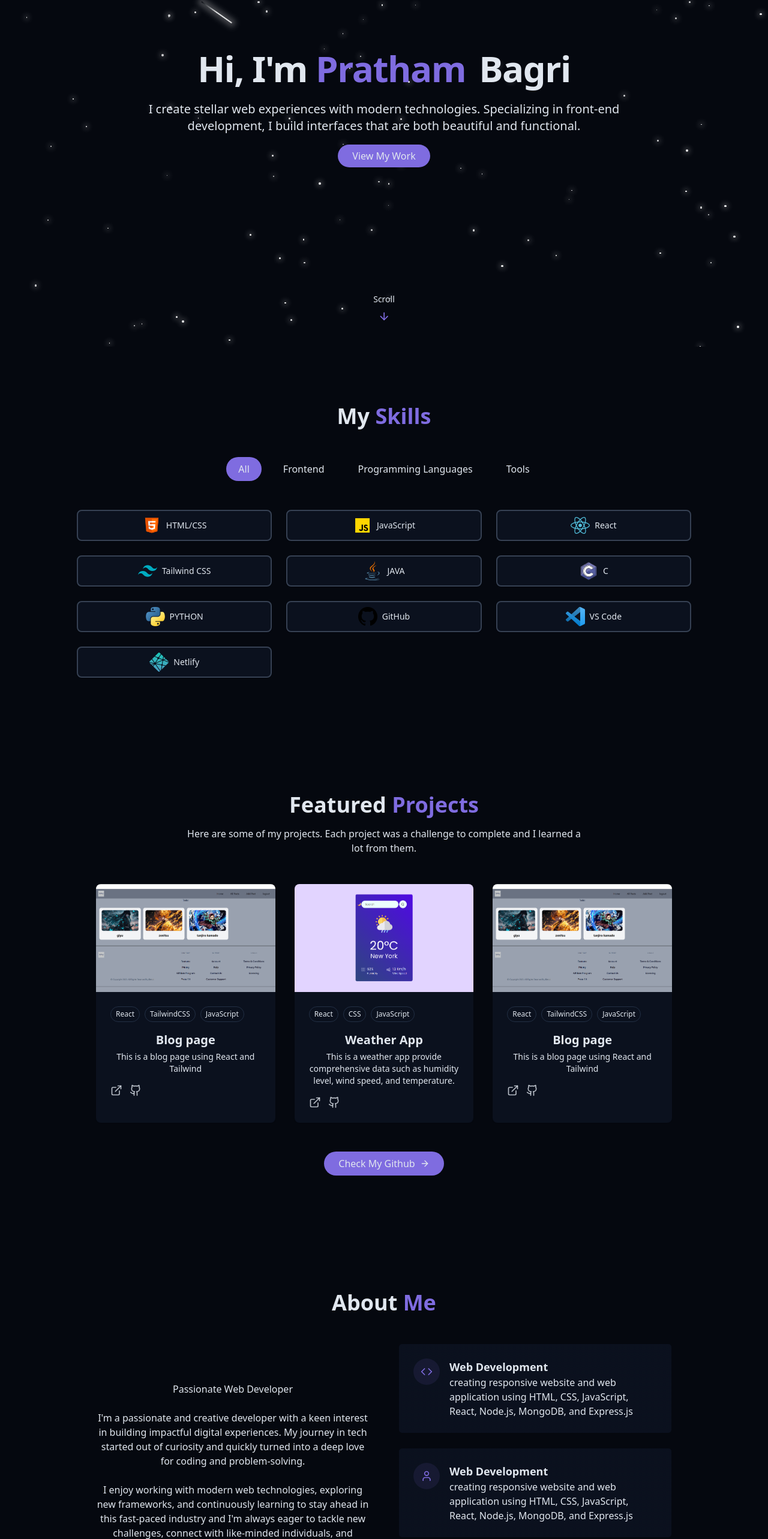
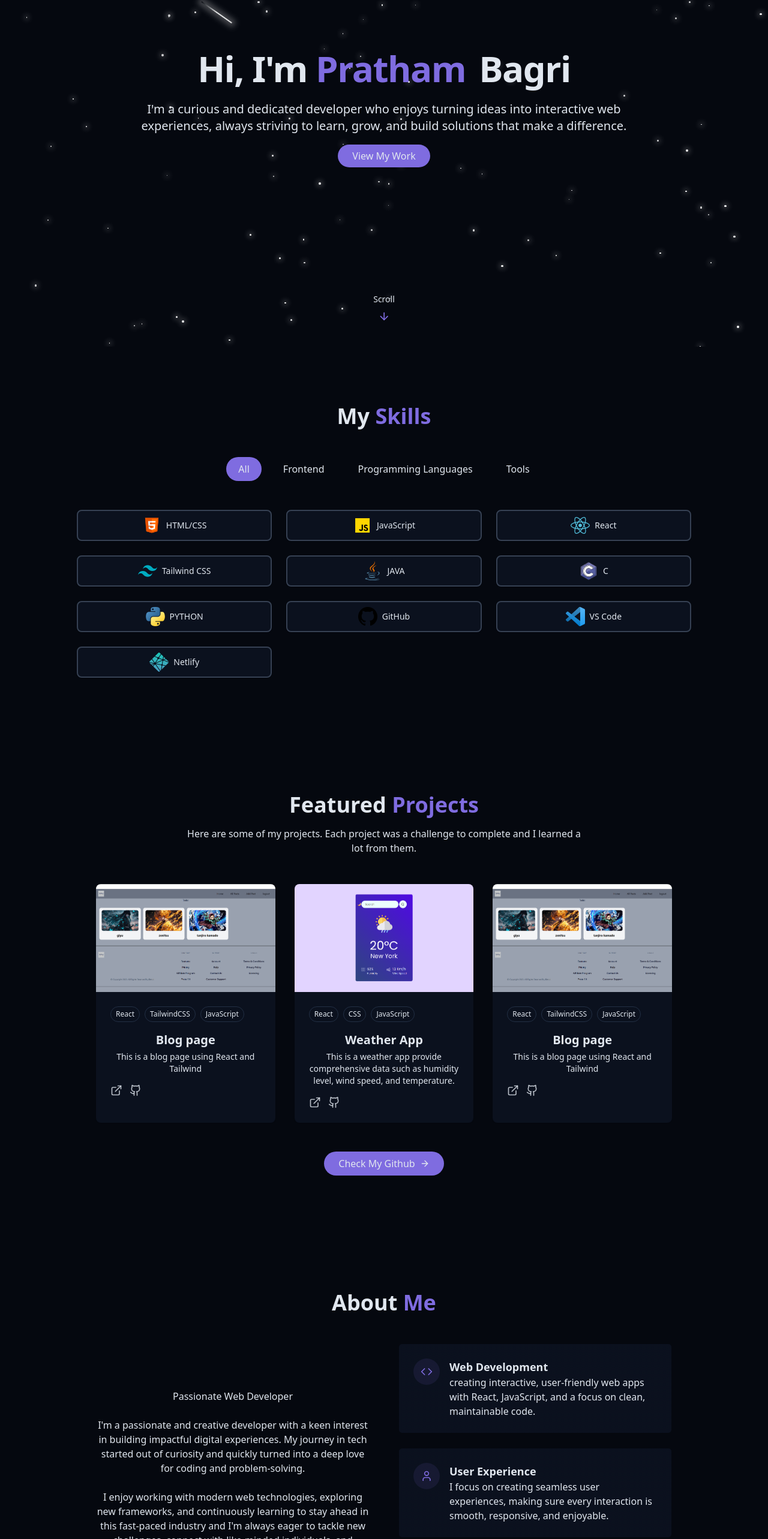
Before and after one commit to prathambagri/My_Portfolio, a React (Vite) app in the folder Portfolio/: page / in a window 1280 px wide. Shown: the part 222-2788 px from the top of the page at 60% size. Built offline with nearby package versions, Linux system fonts and the light colour scheme.

Commit message:
paragraph point change

```diff
--- a/Portfolio/src/components/AboutMe.jsx
+++ b/Portfolio/src/components/AboutMe.jsx
@@ -41,8 +41,8 @@ export const AboutMe =()=>{
                             <div className="text-left">
                                 <h4 className="font-semibold text-lg">Web Development</h4>
                                 <p className="text-muted-foreground">
-                                    creating responsive website and web application using
-                                    HTML, CSS, JavaScript, React, Node.js, MongoDB, and Express.js
+                                    creating interactive, user-friendly web apps with React, JavaScript,
+                                    and a focus on clean, maintainable code.
                                 </p>
                             </div>
                         </div>
@@ -53,10 +53,10 @@ export const AboutMe =()=>{
                             <User className="h-5 w-5 text-primary"/>
                             </div>
                             <div className="text-left">
-                                <h4 className="font-semibold text-lg">Web Development</h4>
+                                <h4 className="font-semibold text-lg">User Experience</h4>
                                 <p className="text-muted-foreground">
-                                    creating responsive website and web application using
-                                    HTML, CSS, JavaScript, React, Node.js, MongoDB, and Express.js
+                                    I focus on creating seamless user experiences, making sure every
+                                    interaction is smooth, responsive, and enjoyable.
                                 </p>
                             </div>
                         </div>
@@ -67,10 +67,10 @@ export const AboutMe =()=>{
                             <Briefcase className="h-5 w-5 text-primary"/>
                             </div>
                             <div className="text-left">
-                                <h4 className="font-semibold text-lg">Web Development</h4>
+                                <h4 className="font-semibold text-lg">Work Experience</h4>
                                 <p className="text-muted-foreground">
-                                    creating responsive website and web application using
-                                    HTML, CSS, JavaScript, React, Node.js, MongoDB, and Express.js
+                                    While I may not have professional experience yet, I am passionate about
+                                    learning, quick to adapt, and excited to start my journey in the tech industry.
                                 </p>
                             </div>
                         </div>
--- a/Portfolio/src/components/HeroSection.jsx
+++ b/Portfolio/src/components/HeroSection.jsx
@@ -14,9 +14,8 @@ export const HeroSection =()=>{
                 </h1>
 
                 <p className="text-lg md:text-xl text-muted-foreground max-2-2xl mx-auto opacity-0 animate-fade-in-delay-3">
-                  I create stellar web experiences with modern technologies.
-                  Specializing in front-end development, I build interfaces that are
-                  both beautiful and functional.
+                  I'm a curious and dedicated developer who enjoys turning ideas into interactive web experiences, always striving
+                  to learn, grow, and build solutions that make a difference.
                 </p>
                 <div className="opacity-0 animate-fade-in-delay-4">
                     <a href="#projects" className="cosmic-button">
```
